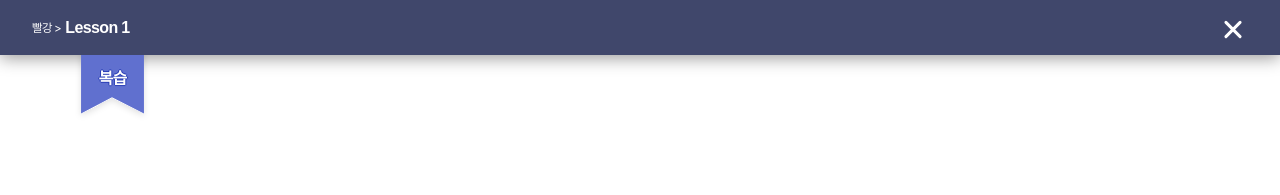
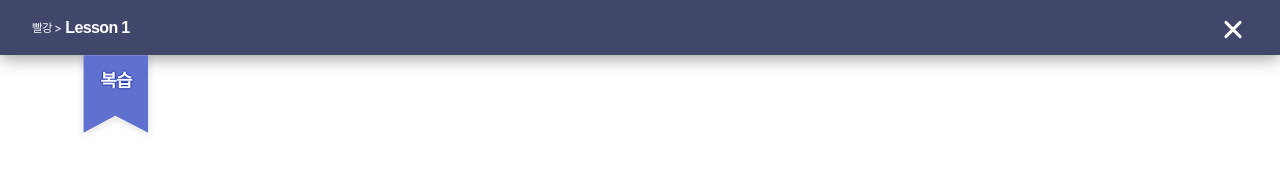
Before and after one commit to naynara87/chai_lecture, a React (Create React App) app: page /corner/1/page/1 in a window 1280 px wide. Shown: the top 195 px of the page. Built offline with nearby package versions, Linux system fonts and the light colour scheme; a web font is replaced by a local one.

Commit message:
BBC-575 표시팻말 스타일수정

```diff
--- a/src/components/atoms/CornerSignPost.tsx
+++ b/src/components/atoms/CornerSignPost.tsx
@@ -15,23 +15,22 @@ const SignPost = styled.div`
   transform: translateX(100%) translateY(100%);
   width: 6.0416666667vw;
   min-width: 53px;
-  max-width: 75px;
-  height: 8.2777777778vh;
+  max-width: 97px;
+  height: 11.2777777778vh;
   min-height: 66px;
-  padding: 0 1.0416666667vw;
+  /* padding: 0 1.0416666667vw; */
   line-height: 1.5;
   font-weight: 600;
-  font-size: clamp(12px, 1.25vw, 18px);
   color: ${colorPalette.white};
   display: flex;
   justify-content: center;
   align-items: center;
-  background-position: bottom;
+  background-position: top;
   background-size: cover;
   background-repeat: no-repeat;
   background-image: url(${IconSignPost});
   @media all and (max-width: 1024px) {
-    height: 6.2777777778vh;
+    height: 9.2777777778vh;
   }
 `;
 
@@ -40,9 +39,15 @@ const SignTitle = styled.span`
   z-index: 1;
   text-align: center;
   top: 0;
-  transform: translateY(50%);
+  /* transform: translateY(50%); */
+  padding: 1vw 1.5vw 0;
+  font-size: clamp(12px, 1.45vw, 18px);
+
   text-shadow: -1px 0 ${colorPalette.signPostTextBorer}, 0 1px ${colorPalette.signPostTextBorer},
     1px 0 ${colorPalette.signPostTextBorer}, 0 -1px ${colorPalette.signPostTextBorer};
+  @media all and (max-width: 1024px) {
+    padding: 1.2vw 1.5vw 0;
+  }
 `;
 
 const CornerSignPost = ({ cornerName }: CornerSignPostProps) => {
```
Also changed, not shown: src/images/iconSignPost.svg.
